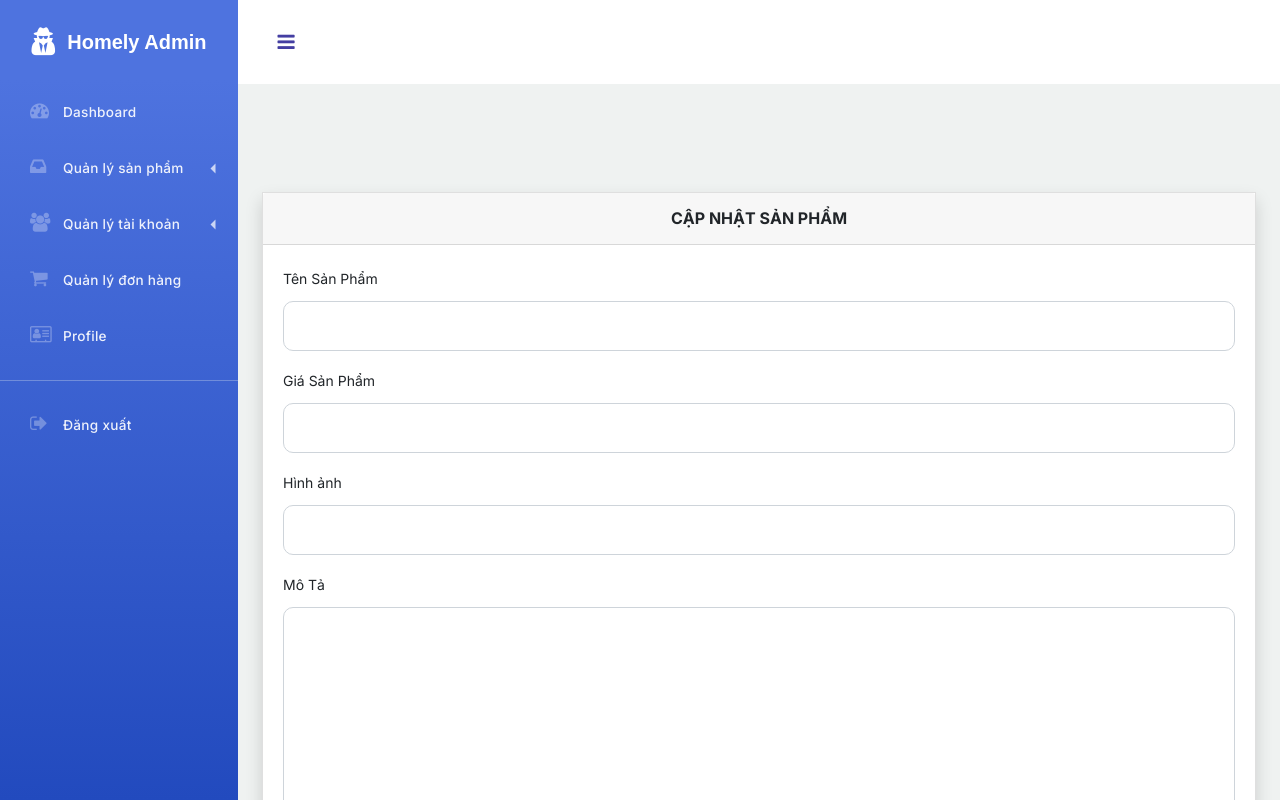
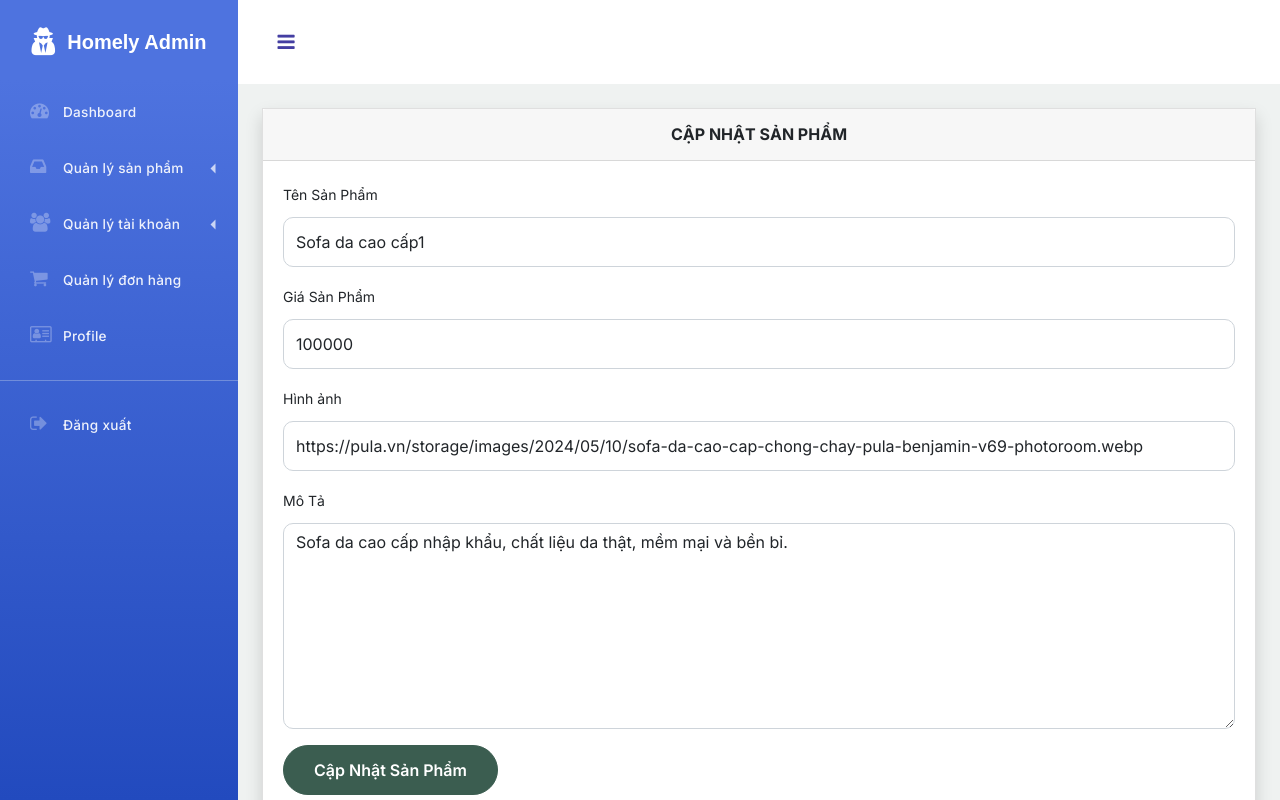
Before and after one commit to LeNguyenXeng/ASM---FE2, a React (Vite) app: page /admin/updateproduct/1 in a window 1280 px wide. Shown: the top 800 px of the page. Built offline with nearby package versions, Linux system fonts and the light colour scheme; data requests are answered from the project's data file.

Commit message:
crud quan ly san pham

```diff
--- a/package.json
+++ b/package.json
@@ -24,6 +24,7 @@
     "react-redux": "^9.2.0",
     "react-router": "^7.3.0",
     "react-router-dom": "^7.3.0",
+    "react-toastify": "^11.0.5",
     "redux": "^5.0.1",
     "redux-persist": "^6.0.0",
     "styled-components": "^6.1.15",
--- a/server/db.json
+++ b/server/db.json
@@ -2,8 +2,8 @@
   "products": [
     {
       "id": 1,
-      "name": "Sofa da cao cấp",
-      "price": 15000000,
+      "name": "Sofa da cao cấp1",
+      "price": "100000",
       "description": "Sofa da cao cấp nhập khẩu, chất liệu da thật, mềm mại và bền bỉ.",
       "image": "https://pula.vn/storage/images/2024/05/10/sofa-da-cao-cap-chong-chay-pula-benjamin-v69-photoroom.webp"
     },
@@ -55,6 +55,27 @@
       "price": 15000000,
       "description": "Sofa da cao cấp nhập khẩu, chất liệu da thật, mềm mại và bền bỉ.",
       "image": "https://pula.vn/storage/images/2024/05/10/sofa-da-cao-cap-chong-chay-pula-benjamin-v69-photoroom.webp"
+    },
+    {
+      "name": "thùy linh",
+      "price": "23333344",
+      "image": "https://gratisography.com/wp-content/uploads/2024/11/gratisography-augmented-reality-800x525.jpg",
+      "description": "123456789065675",
+      "id": 13
+    },
+    {
+      "name": "linhvienthuy72@gmail.com",
+      "price": "23333344",
+      "image": "https://gratisography.com/wp-content/uploads/2024/11/gratisography-augmented-reality-800x525.jpg",
+      "description": "2345er6t78y9u0i-",
+      "id": 14
+    },
+    {
+      "name": "thùy linh",
+      "price": "23333344",
+      "image": "https://gratisography.com/wp-content/uploads/2024/11/gratisography-augmented-reality-800x525.jpg",
+      "description": "4328970-0-09-90",
+      "id": 18
     }
   ],
   "orders": [
--- a/src/components/admin/Addproduct.jsx
+++ b/src/components/admin/Addproduct.jsx
@@ -4,9 +4,31 @@ import "../../assets/css/adminheader.css";
 import $ from "jquery";
 import ListProduct from "../../pages/admin/ListProduct";
 import axios from "axios";
+import { useForm } from "react-hook-form";
 import { toast, ToastContainer } from "react-toastify";
 
 function AddProductPage() {
+  const {
+    register,
+    handleSubmit,
+    formState: { errors }
+  } = useForm()
+
+
+  const nav = useNavigate()
+
+  const addProduct = async (data) => {
+    try {
+      await axios.post('http://localhost:3000/products', data)
+      nav('/admin/listproduct')
+      toast.success('Thêm thành công')
+    } catch (error) {
+      console.log(error);
+      toast.error("Lỗi")
+
+    }
+  }
+
   const navigate = useNavigate();
   const [userId, setUserId] = useState(null);
   useEffect(() => {
@@ -121,7 +143,7 @@ function AddProductPage() {
               </a>
               <div className="dashboard-nav-dropdown-menu">
                 <Link
-                   to={"/admin/listaccount"}
+                  to={"/admin/listaccount"}
                   className="dashboard-nav-dropdown-item"
                 >
                   Danh sách tài khoản
@@ -171,7 +193,7 @@ function AddProductPage() {
               </div>
               <div className="card-body">
                 <div className="table-responsive">
-                  <form action>
+                  <form onSubmit={handleSubmit(addProduct)}>
                     <div className="mb-3">
                       <label
                         htmlFor="exampleInputEmail1"
@@ -182,9 +204,13 @@ function AddProductPage() {
                       <input
                         type="text"
                         className="form-control"
-                        id="exampleInputEmail1"
-                        aria-describedby="emailHelp"
+                        id="productName"
+                        aria-describedby="nameHelp"
+                        {...register('name', { required: "Không được bỏ trống" })}
                       />
+                      {errors?.name && (
+                        <small className="text-danger">{errors.name.message}</small>
+                      )}
                     </div>
                     <div className="mb-3">
                       <label
@@ -197,9 +223,13 @@ function AddProductPage() {
                         type="number"
                         min={0}
                         className="form-control"
-                        id="exampleInputEmail1"
-                        aria-describedby="emailHelp"
+                        id="productPrice"
+                        aria-describedby="priceHelp"
+                        {...register('price', { required: "Vui lòng nhập giá sản phẩm", min: { value: 0, message: "Giá sản phẩm không được âm" } })}
                       />
+                      {errors?.price && (
+                        <small className="text-danger">{errors.price.message}</small>
+                      )}
                     </div>
                     <div className="mb-3">
                       <label
@@ -211,9 +241,13 @@ function AddProductPage() {
                       <input
                         type="text"
                         className="form-control"
-                        id="exampleInputEmail1"
-                        aria-describedby="emailHelp"
+                        id="productImage"
+                        aria-describedby="imageHelp"
+                        {...register('image', { required: "Vui lòng nhập URL hình ảnh" })}
                       />
+                      {errors?.image && (
+                        <small className="text-danger">{errors.image.message}</small>
+                      )}
                     </div>
                     <div className="mb-3">
                       <label
@@ -224,14 +258,17 @@ function AddProductPage() {
                       </label>
                       <textarea
                         className="form-control"
-                        id="exampleFormControlTextarea1"
+                        id="productDescription"
                         rows={8}
-                        defaultValue={""}
+                        {...register('description', { required: "Vui lòng nhập mô tả sản phẩm", minLength: { value: 10, message: "Mô tả phải ít nhất 10 ký tự" } })}
                       />
+                      {errors?.description && (
+                        <small className="text-danger">{errors.description.message}</small>
+                      )}
                     </div>
-                    <a className="btn btn-primary btn-icon-split">
+                    <button className="btn btn-primary btn-icon-split">
                       <span className="text">Thêm Sản Phẩm</span>
-                    </a>
+                    </button>
                   </form>
                 </div>
               </div>
--- a/src/components/admin/Header.jsx
+++ b/src/components/admin/Header.jsx
@@ -8,6 +8,32 @@ import axios from "axios";
 import { toast, ToastContainer } from "react-toastify";
 
 function Header() {
+  const [products, setProducts] = useState([])
+
+  const getList = async (data) => {
+    const res = await axios.get('http://localhost:3000/products', data);
+    setProducts(res.data);
+  }
+
+  const handleDelete = async (id) => {
+    try {
+      if (confirm("Bạn có muốn xóa không?")) {
+        await axios.delete(`http://localhost:3000/products/${id}`);
+        toast.success("Xóa thành công");
+        getList();
+      }
+    } catch (error) {
+      console.log(error);
+      toast.error("Xóa lỗi")
+    }
+  }
+
+
+  useEffect(() => {
+    getList()
+  }, []);
+
+
   const navigate = useNavigate();
   const [userId, setUserId] = useState(null);
   useEffect(() => {
@@ -189,31 +215,32 @@ function Header() {
                       </tr>
                     </thead>
                     <tbody>
-                      <tr>
-                        <td>1</td>
-                        <td>System Architect</td>
-                        <td>Edinburgh</td>
+                      {products.map((product) => (
+                        <tr key={product.id}>
+                          <td>{product.id}</td>
+                          <td>{product.name}</td>
+                          <td>{product.price}</td>
                           <td>
                             <img
                               width={100}
                               src={
-                              "https://www.pngplay.com/wp-content/uploads/2/Modern-Chair-PNG-HD-Quality.png"
+                                product.image
                               }
                               alt=""
                             />
                           </td>
-                        <td>2011/04/25</td>
+                          <td>{product.description}</td>
                           <td>
                             <div style={{ display: "flex", gap: 5 }}>
                               <Link
-                              to={"/admin/updateproduct/:id"}
+                                to={`/admin/updateproduct/${product.id}`}
                                 className="button-circle-edit"
                               >
                                 <div className="icon-circle-edit">
                                   <i className="fa fa-wrench" />
                                 </div>
                               </Link>
-                            <Link className="button-circle-delete">
+                              <Link onClick={() => handleDelete(product.id)} className="button-circle-delete">
                                 <div className="icon-circle-edit">
                                   <i className="fa fa-trash" />
                                 </div>
@@ -221,6 +248,7 @@ function Header() {
                             </div>
                           </td>
                         </tr>
+                      ))}
                     </tbody>
                   </table>
                 </div>
--- a/src/components/admin/UpdateProduct.jsx
+++ b/src/components/admin/UpdateProduct.jsx
@@ -1,12 +1,58 @@
 import React, { useEffect, useState } from "react";
-import { Link, Route, Routes, useNavigate } from "react-router";
+import { Link, Route, Routes, useNavigate, useParams } from "react-router";
 import "../../assets/css/adminheader.css";
 import $ from "jquery";
 import ListProduct from "../../pages/admin/ListProduct";
 import { toast, ToastContainer } from "react-toastify";
 import axios from "axios";
+import { useForm } from "react-hook-form";
 
 function UpdateProductPage() {
+  const { id } = useParams()
+  const [products, setProducts] = useState([])
+
+  const getList = async (id) => {
+    try {
+      const { data } = await axios.get(
+        `${import.meta.env.VITE_BASE_URL}/products/${id}`
+      );
+      reset(data);
+    } catch (error) {
+      console.log(error);
+      toast.error("Lỗi");
+    }
+  };
+
+  useEffect(() => {
+    getList(id);
+  }, []);
+
+  const {
+    register,
+    handleSubmit,
+    formState: { errors },
+    reset
+  } = useForm()
+
+
+  const nav = useNavigate()
+
+  const addProduct = async (data) => {
+    try {
+      await axios.put(`${import.meta.env.VITE_BASE_URL}/products/${id}`, data);
+      navigate("/admin/listproduct");
+      toast.success("Cập nhật thành công");
+    } catch (error) {
+      console.log(error);
+      toast.error("Không thể cập nhật");
+    }
+  };
+
+
+
+
+
+
   const navigate = useNavigate();
   const [userId, setUserId] = useState(null);
   useEffect(() => {
@@ -121,7 +167,7 @@ function UpdateProductPage() {
               </a>
               <div className="dashboard-nav-dropdown-menu">
                 <Link
-                   to={"/admin/listaccount"}
+                  to={"/admin/listaccount"}
                   className="dashboard-nav-dropdown-item"
                 >
                   Danh sách tài khoản
@@ -171,7 +217,7 @@ function UpdateProductPage() {
               </div>
               <div className="card-body">
                 <div className="table-responsive">
-                  <form action>
+                  <form onSubmit={handleSubmit(addProduct)}>
                     <div className="mb-3">
                       <label
                         htmlFor="exampleInputEmail1"
@@ -182,9 +228,13 @@ function UpdateProductPage() {
                       <input
                         type="text"
                         className="form-control"
-                        id="exampleInputEmail1"
-                        aria-describedby="emailHelp"
+                        id="productName"
+                        aria-describedby="nameHelp"
+                        {...register('name', { required: "Không được bỏ trống" })}
                       />
+                      {errors?.name && (
+                        <small className="text-danger">{errors.name.message}</small>
+                      )}
                     </div>
                     <div className="mb-3">
                       <label
@@ -197,9 +247,13 @@ function UpdateProductPage() {
                         type="number"
                         min={0}
                         className="form-control"
-                        id="exampleInputEmail1"
-                        aria-describedby="emailHelp"
+                        id="productPrice"
+                        aria-describedby="priceHelp"
+                        {...register('price', { required: "Vui lòng nhập giá sản phẩm", min: { value: 0, message: "Giá sản phẩm không được âm" } })}
                       />
+                      {errors?.price && (
+                        <small className="text-danger">{errors.price.message}</small>
+                      )}
                     </div>
                     <div className="mb-3">
                       <label
@@ -211,9 +265,13 @@ function UpdateProductPage() {
                       <input
                         type="text"
                         className="form-control"
-                        id="exampleInputEmail1"
-                        aria-describedby="emailHelp"
+                        id="productImage"
+                        aria-describedby="imageHelp"
+                        {...register('image', { required: "Vui lòng nhập URL hình ảnh" })}
                       />
+                      {errors?.image && (
+                        <small className="text-danger">{errors.image.message}</small>
+                      )}
                     </div>
                     <div className="mb-3">
                       <label
@@ -224,17 +282,17 @@ function UpdateProductPage() {
                       </label>
                       <textarea
                         className="form-control"
-                        id="exampleFormControlTextarea1"
+                        id="productDescription"
                         rows={8}
-                        defaultValue={""}
+                        {...register('description', { required: "Vui lòng nhập mô tả sản phẩm", minLength: { value: 10, message: "Mô tả phải ít nhất 10 ký tự" } })}
                       />
+                      {errors?.description && (
+                        <small className="text-danger">{errors.description.message}</small>
+                      )}
                     </div>
-                    <a
-                      href="/dssanpham.html"
-                      className="btn btn-primary btn-icon-split"
-                    >
-                      <span className="text">Cập nhật Sản Phẩm</span>
-                    </a>
+                    <button className="btn btn-primary btn-icon-split">
+                      <span className="text">Cập Nhật Sản Phẩm</span>
+                    </button>
                   </form>
                 </div>
               </div>
```
Also changed, not shown: src/App.jsx (+9 -7 lines), 1 other file (tests, documents, lock files or other folders). Lines whose indentation alone changed are shown as unchanged.
